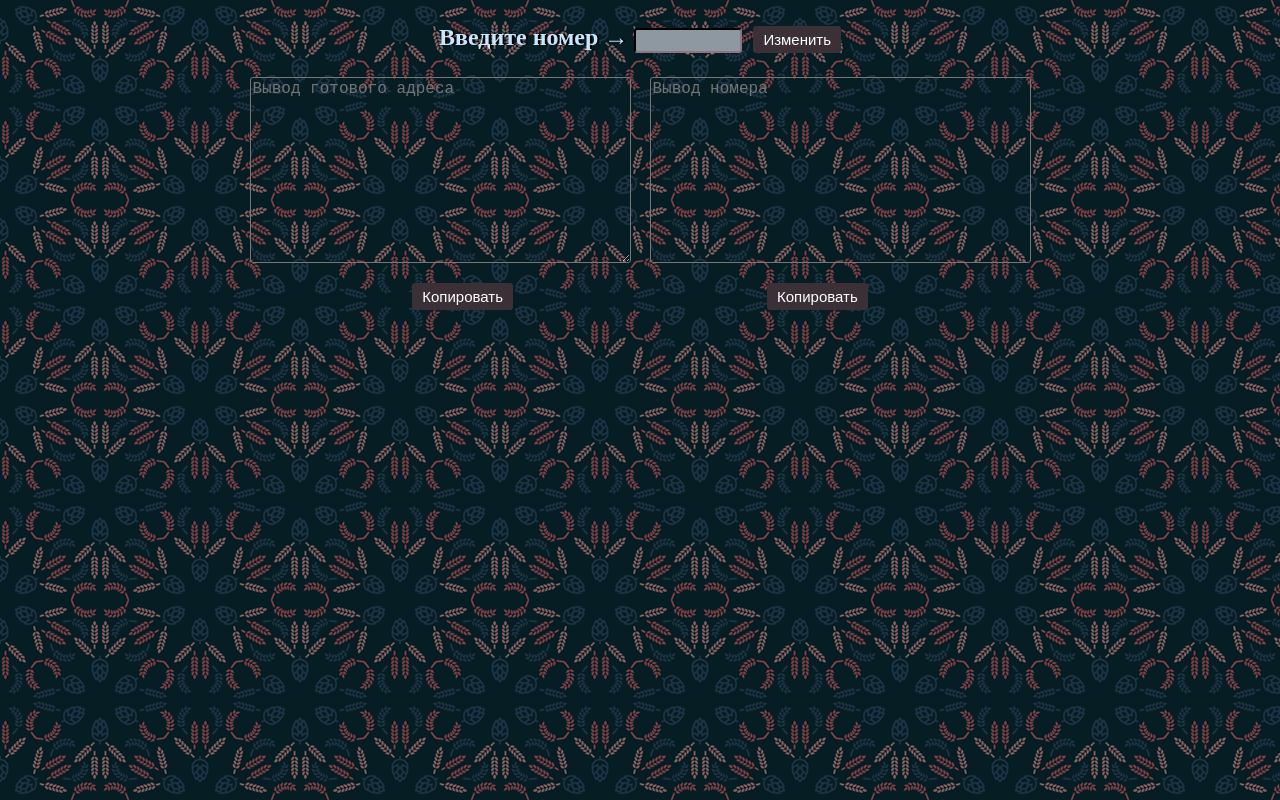
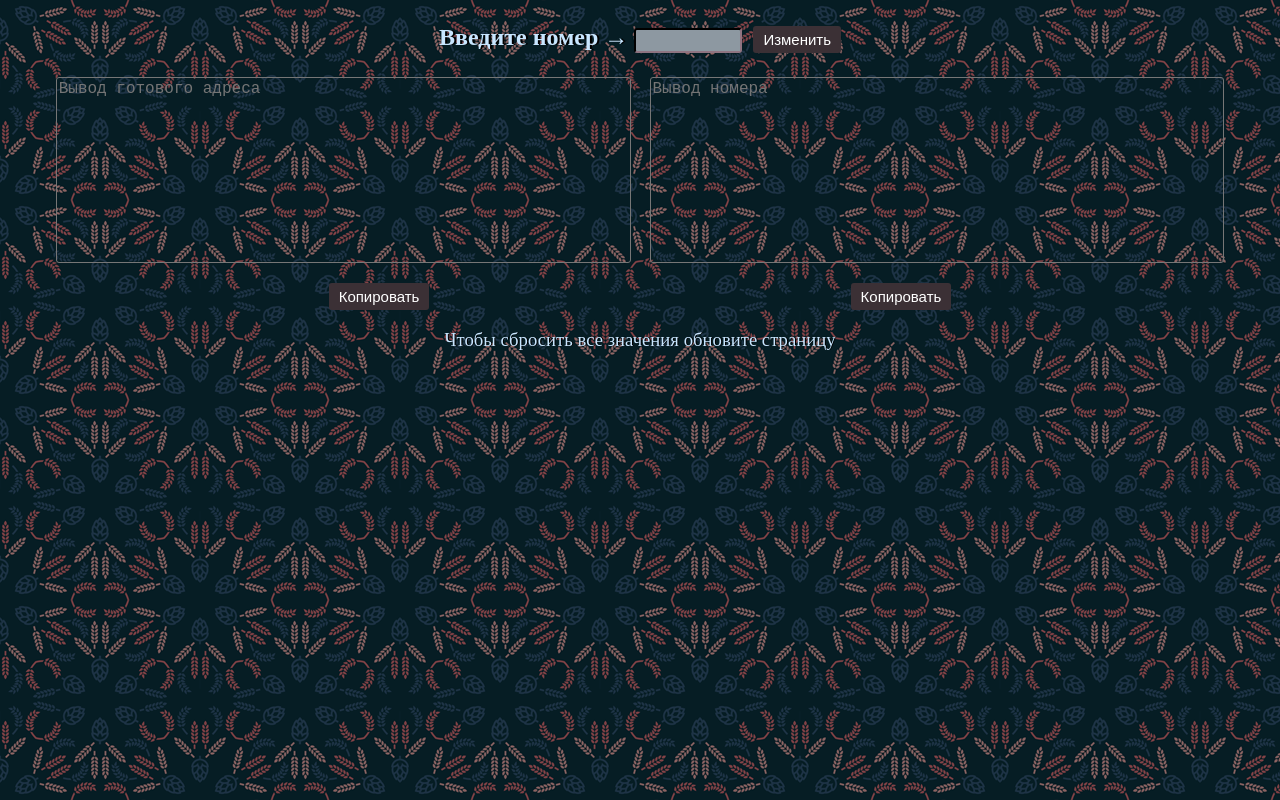
Before and after one commit to wtffox/wtffox.github.io, a plain HTML site: page index.html in a window 1280 px wide. Drawn offline with Linux system fonts and the light colour scheme.

Commit message:
button align changes

```diff
--- a/index.css
+++ b/index.css
@@ -7,7 +7,7 @@ body {
   font-weight: bold;
 
   color: #c8e6ff;
-  text-shadow: 2px 0px rgb(0, 0, 0);;
+  text-shadow: 2px 0px rgb(0, 0, 0);
 
 }
 #myBtn {
@@ -34,7 +34,7 @@ input[type=number] {
 
 }
 #text1 {
-  width:  auto;
+  width:  45%;
   height: auto;
   resize: none;
   border-radius: 3px;
@@ -45,9 +45,9 @@ input[type=number] {
 }
 
 #text {
-  width:  auto;
+  width:  45%;
   height: auto;
-  resize: auto;
+  resize: none;
   border-radius: 3px;
   background: transparent;
   color: #c8e6ff;
@@ -78,6 +78,13 @@ input[type=number] {
   display: inline-block;
   font-size: 15px;
   border-radius: 3px;
-  margin-left: 250px;
+  margin-left: 33%;
 
 }
+ h3 {
+  font-weight: lighter;
+
+  color: #c8e6ff;
+  text-shadow: 1px 0px rgb(0, 0, 0);
+
+ }
--- a/index.html
+++ b/index.html
@@ -26,7 +26,7 @@
 
   <button onclick="copyToo()" id="but2">Копировать</button>
 </div>
-
+<h3 align = "center">Чтобы сбросить все значения обновите страницу</h3>
 
   <script src="app.js"></script>
 
```
